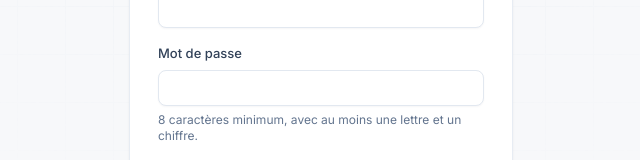
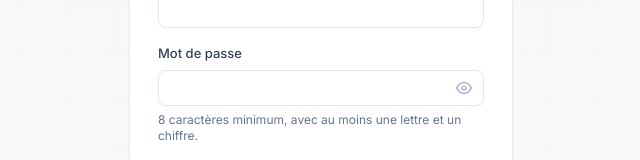
Before and after one commit to amadoudev12/rayon, a Next.js app: page /register in a window 1280 px wide. Shown: the part 426-586 px from the top of the page, without its empty margins (319-959 px from the left). Built offline with nearby package versions, Linux system fonts and the light colour scheme.

Commit message:
posibilite de voir le mot de passe sur les formulaire

```diff
--- a/src/app/(auth)/login/page.tsx
+++ b/src/app/(auth)/login/page.tsx
@@ -10,6 +10,7 @@ import { loginSchema, type LoginFormData } from "@/lib/validations/auth";
 import { Card } from "@/components/ui/Card";
 import { Button } from "@/components/ui/Button";
 import { FormField, inputClass } from "@/components/ui/FormField";
+import { PasswordInput } from "@/components/ui/PasswordInput";
 import { Alert } from "@/components/ui/Alert";
 
 export default function LoginPage() {
@@ -44,11 +45,9 @@ export default function LoginPage() {
           <input id="email" type="email" autoComplete="email" className={inputClass} {...register("email")} />
         </FormField>
         <FormField label="Mot de passe" htmlFor="motDePasse" error={errors.motDePasse?.message}>
-          <input
+          <PasswordInput
             id="motDePasse"
-            type="password"
             autoComplete="current-password"
-            className={inputClass}
             {...register("motDePasse")}
           />
         </FormField>
--- a/src/app/(auth)/register/page.tsx
+++ b/src/app/(auth)/register/page.tsx
@@ -10,6 +10,7 @@ import { registerSchema, type RegisterFormData } from "@/lib/validations/auth";
 import { Card } from "@/components/ui/Card";
 import { Button } from "@/components/ui/Button";
 import { FormField, inputClass } from "@/components/ui/FormField";
+import { PasswordInput } from "@/components/ui/PasswordInput";
 import { Alert } from "@/components/ui/Alert";
 
 export default function RegisterPage() {
@@ -75,11 +76,9 @@ export default function RegisterPage() {
           error={errors.motDePasse?.message}
           hint="8 caractères minimum, avec au moins une lettre et un chiffre."
         >
-          <input
+          <PasswordInput
             id="motDePasse"
-            type="password"
             autoComplete="new-password"
-            className={inputClass}
             {...register("motDePasse")}
           />
         </FormField>
--- a/src/app/admin/profil/ProfileForm.tsx
+++ b/src/app/admin/profil/ProfileForm.tsx
@@ -8,6 +8,7 @@ import { adminProfileSchema, type AdminProfileData } from "@/lib/validations/adm
 import { Button } from "@/components/ui/Button";
 import { Alert } from "@/components/ui/Alert";
 import { FormField, inputClass } from "@/components/ui/FormField";
+import { PasswordInput } from "@/components/ui/PasswordInput";
 import { useToast } from "@/components/ui/ToastProvider";
 
 export function ProfileForm({ user }: { user: { prenom: string; nom: string; email: string } }) {
@@ -63,11 +64,9 @@ export function ProfileForm({ user }: { user: { prenom: string; nom: string; ema
         </div>
         <div className="grid grid-cols-1 gap-4 sm:grid-cols-2">
           <FormField label="Mot de passe actuel" htmlFor="profileCurrentPassword" error={errors.motDePasseActuel?.message}>
-            <input
+            <PasswordInput
               id="profileCurrentPassword"
-              type="password"
               autoComplete="current-password"
-              className={inputClass}
               {...register("motDePasseActuel")}
             />
           </FormField>
@@ -77,11 +76,9 @@ export function ProfileForm({ user }: { user: { prenom: string; nom: string; ema
             error={errors.nouveauMotDePasse?.message}
             hint="8 caractères minimum, avec une lettre et un chiffre."
           >
-            <input
+            <PasswordInput
               id="profileNewPassword"
-              type="password"
               autoComplete="new-password"
-              className={inputClass}
               {...register("nouveauMotDePasse")}
             />
           </FormField>
--- a/src/components/ui/Icon.tsx
+++ b/src/components/ui/Icon.tsx
@@ -51,6 +51,8 @@ const PATHS = {
   activity: "M22 12h-4l-3 9L9 3l-3 9H2",
   ban: "M12 22a10 10 0 100-20 10 10 0 000 20zM4.93 4.93l14.14 14.14",
   eye: "M1 12s4-8 11-8 11 8 11 8-4 8-11 8-11-8-11-8zM12 15a3 3 0 100-6 3 3 0 000 6z",
+  eyeOff:
+    "M17.94 17.94A10.07 10.07 0 0112 20c-7 0-11-8-11-8a18.45 18.45 0 015.06-5.94M9.9 4.24A9.12 9.12 0 0112 4c7 0 11 8 11 8a18.5 18.5 0 01-2.16 3.19M14.12 14.12a3 3 0 11-4.24-4.24M1 1l22 22",
   arrowUp: "M12 19V5M5 12l7-7 7 7",
   arrowDown: "M12 5v14M19 12l-7 7-7-7",
   bolt: "M13 2L3 14h9l-1 8 10-12h-9l1-8z",
--- /dev/null
+++ b/src/components/ui/PasswordInput.tsx
@@ -0,0 +1,30 @@
+"use client";
+
+import { useState, type ComponentProps } from "react";
+import { Icon } from "./Icon";
+import { inputClass } from "./FormField";
+
+/**
+ * Champ mot de passe avec un bouton « œil » pour afficher ou masquer la
+ * saisie. S'utilise comme un `<input>` : `{...register("motDePasse")}`
+ * fonctionne tel quel (la `ref` est transmise au champ).
+ */
+export function PasswordInput({ className = "", ...props }: Omit<ComponentProps<"input">, "type">) {
+  const [visible, setVisible] = useState(false);
+
+  return (
+    <div className="relative">
+      <input type={visible ? "text" : "password"} className={`${inputClass} pr-10 ${className}`} {...props} />
+      <button
+        type="button"
+        onClick={() => setVisible((current) => !current)}
+        aria-label={visible ? "Masquer le mot de passe" : "Afficher le mot de passe"}
+        aria-pressed={visible}
+        title={visible ? "Masquer le mot de passe" : "Afficher le mot de passe"}
+        className="absolute right-1.5 top-1/2 flex h-7 w-7 -translate-y-1/2 items-center justify-center rounded-md text-slate-400 transition-colors hover:bg-slate-100 hover:text-slate-600 focus-visible:outline-none focus-visible:ring-2 focus-visible:ring-slate-300"
+      >
+        <Icon name={visible ? "eyeOff" : "eye"} className="h-4 w-4" />
+      </button>
+    </div>
+  );
+}
```
